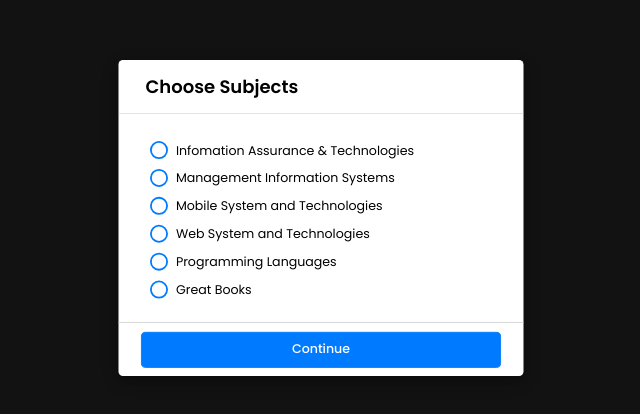
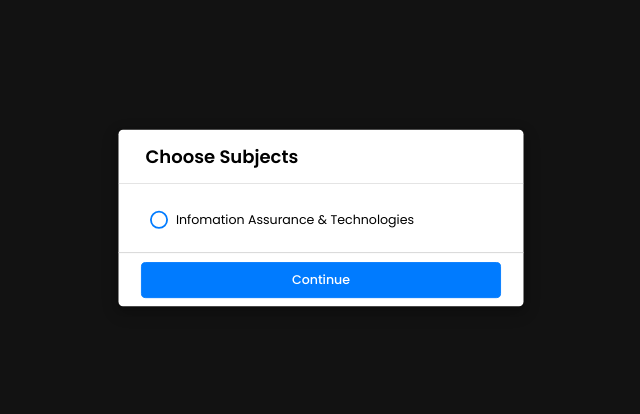
Before and after one commit to RusDslao/Dave-Quiz, a plain HTML site: page index.html in a window 1280 px wide. Shown: the part 182-596 px from the top of the page, without its empty margins (319-959 px from the left). Drawn offline with Linux system fonts and the light colour scheme.

Commit message:
Update index.html

```diff
--- a/index.html
+++ b/index.html
@@ -22,32 +22,6 @@
                 <span class="radio-indicator"></span>
                 <span class="radio-label">Infomation Assurance & Technologies</span>
             </label>
-            <label class="custom-radio">
-                <input type="radio" name="subject" value="mis">
-                <span class="radio-indicator"></span>
-                <span class="radio-label">Management Information Systems</span>
-            </label>
-            <label class="custom-radio">
-                <input type="radio" name="subject" value="mst">
-                <span class="radio-indicator"></span>
-                <span class="radio-label">Mobile System and Technologies</span>
-            </label>
-            <label class="custom-radio">
-                <input type="radio" name="subject" value="wst">
-                <span class="radio-indicator"></span>
-                <span class="radio-label">Web System and Technologies</span>
-            </label>
-            <label class="custom-radio">
-                <input type="radio" name="subject" value="pl">
-                <span class="radio-indicator"></span>
-                <span class="radio-label">Programming Languages</span>
-            </label>
-            <label class="custom-radio">
-                <input type="radio" name="subject" value="gb">
-                <span class="radio-indicator"></span>
-                <span class="radio-label">Great Books</span>
-            </label>
-
         </div>
 
 
```
